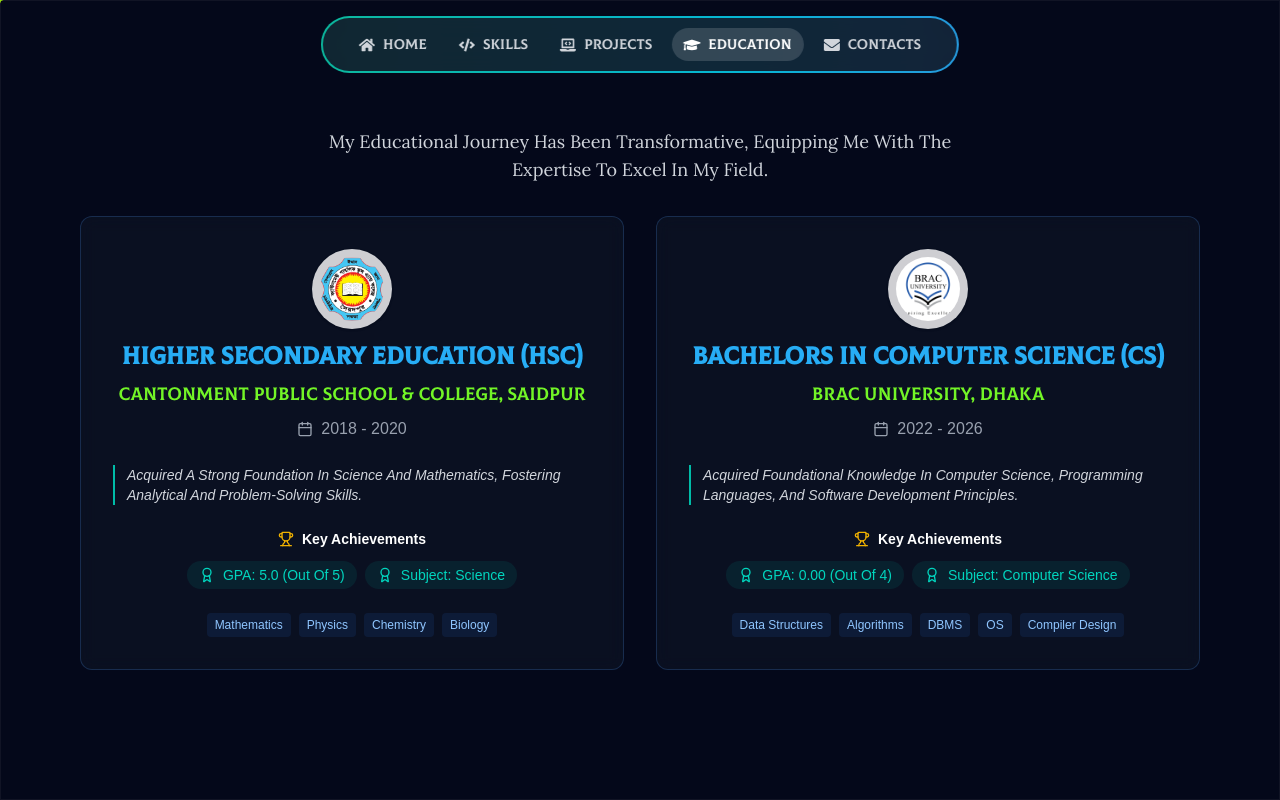
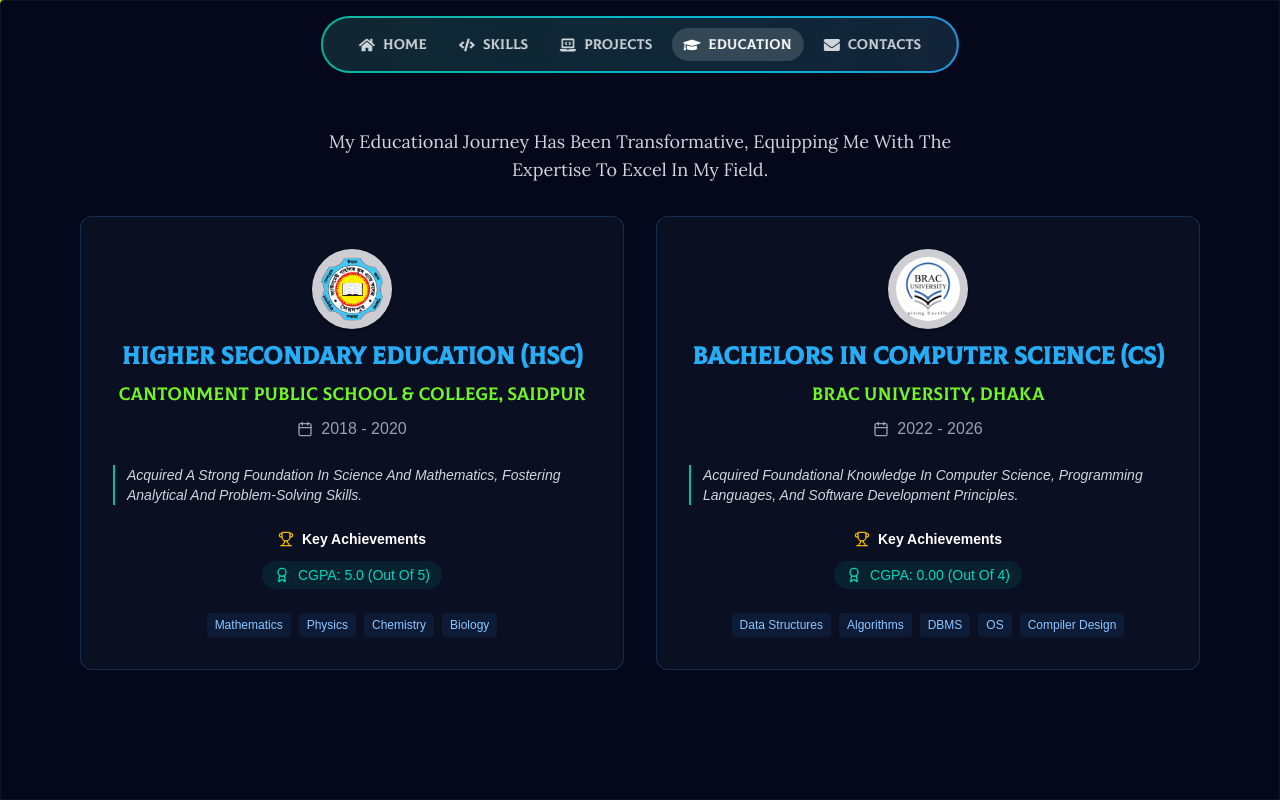
Before and after one commit to uzicodes/utsho-heaven-chowdhury, a Next.js app: page /education in a window 1280 px wide. Built offline with nearby package versions, Linux system fonts and the light colour scheme.

Commit message:
more tweaks of the educational cards

```diff
--- a/src/app/education/page.tsx
+++ b/src/app/education/page.tsx
@@ -20,7 +20,7 @@ const EducationSection: React.FC = () => {
 				degree: "Higher Secondary Education (HSC)",
 				school: "Cantonment Public School & College, Saidpur",
 				year: "2018 - 2020",
-				achievements: ["GPA: 5.0 (Out of 5)", "Subject: Science"],
+				achievements: ["CGPA: 5.0 (Out of 5)", "Subject: Science"],
 				skills: ["Mathematics", "Physics", "Chemistry", "Biology"],
 				description:
 					"Acquired a strong foundation in Science and Mathematics, fostering analytical and problem-solving skills.",
@@ -30,7 +30,7 @@ const EducationSection: React.FC = () => {
 				degree: "Bachelors in Computer Science (CS)",
 				school: "BRAC University, Dhaka",
 				year: "2022 - 2026",
-				achievements: ["GPA: 0.00 (Out of 4)", "Subject: Computer Science"],
+				achievements: ["CGPA: 0.00 (Out of 4)", "Subject: Computer Science"],
 				skills: ["Data Structures", "Algorithms", "DBMS", "OS", "Compiler Design"],
 				description:
 					"Acquired foundational knowledge in computer science, programming languages, and software development principles.",
@@ -130,16 +130,11 @@ const EducationSection: React.FC = () => {
 																		<Trophy className="w-4 h-4 text-yellow-500" />
 																		Key Achievements
 																	</h4>
-																	<div className="flex flex-wrap justify-center gap-2">
-																		{edu.achievements.map((achievement, i) => (
-																			<div
-																				key={i}
-																				className="px-3 py-1 rounded-full bg-teal-500/10 text-teal-400 flex items-center gap-2 text-sm justify-center"
-																			>
-																				<Award className="w-4 h-4" />
-																				<span>{achievement}</span>
-																			</div>
-																		))}
+																	<div className="flex justify-center">
+																		<div className="px-3 py-1 rounded-full bg-teal-500/10 text-teal-400 flex items-center gap-2 text-sm justify-center">
+																			<Award className="w-4 h-4" />
+																			<span>{edu.achievements[0]}</span>
+																		</div>
 																	</div>
 																</div>
 
```
